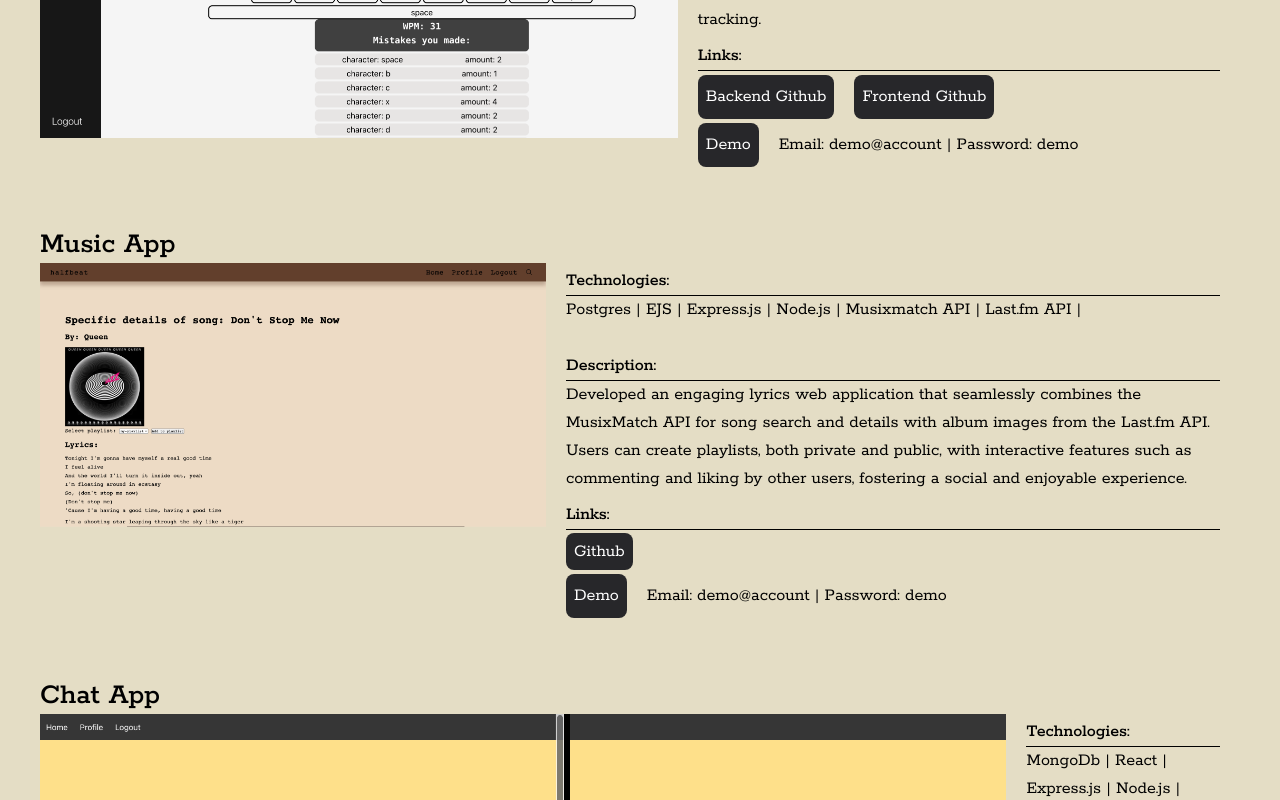
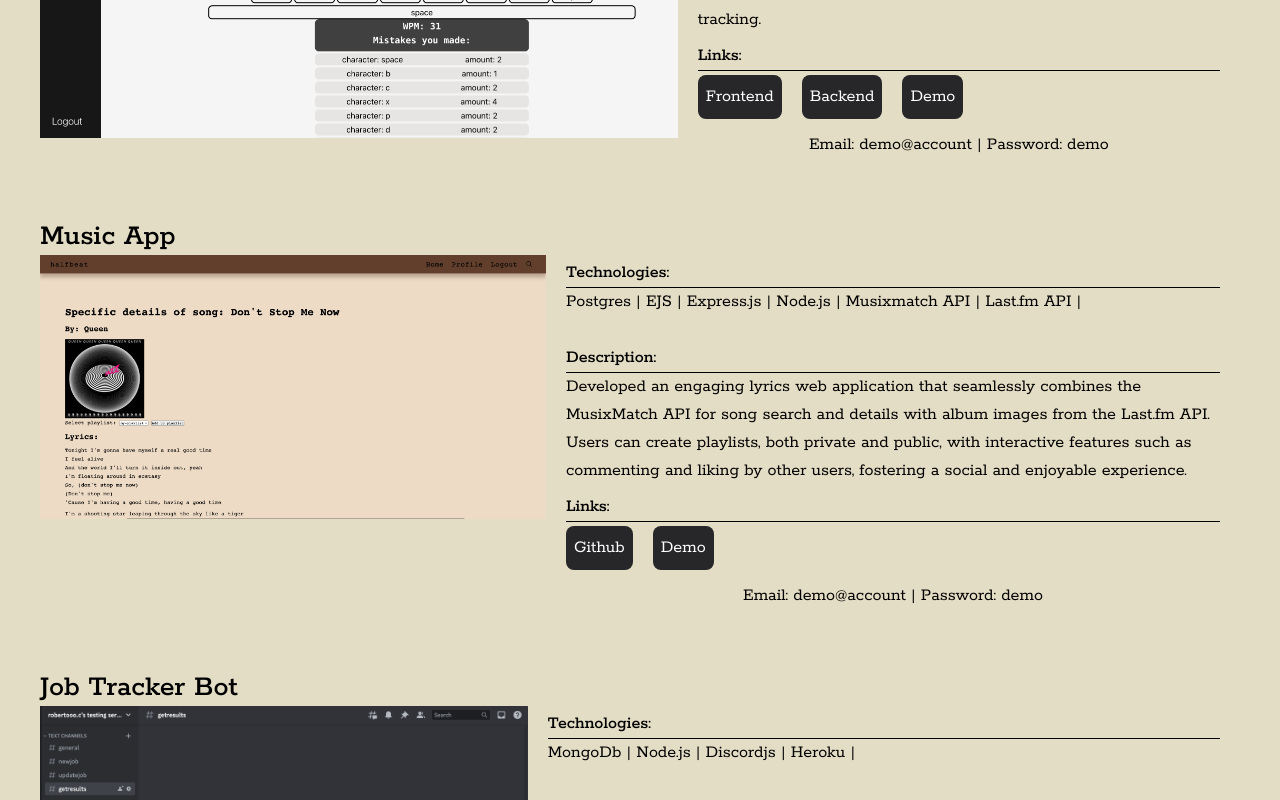
Before and after one commit to robertoooc/Roberto-Contreras-portfolio, a Next.js app: page / in a window 1280 px wide. Shown: the part 1680-2480 px from the top of the page. Built offline with nearby package versions, Linux system fonts and the light colour scheme.

Commit message:
changed out chat app project for new discord bot project

```diff
--- a/components/Projects.js
+++ b/components/Projects.js
@@ -1,64 +1,74 @@
 import Image from "next/image";
 export default function Projects({ project }) {
-  let github;
-  if (project.github.length > 1) {
-    github = (
-      <div className="">
-        <div className="flex space-x-5 mt-1">
-          <a
-            href={project.github[1]}
-            target="_blank"
-            className="bg-zinc-800 text-white rounded-lg p-2 text-center"
-          >
-            Backend Github
-          </a>
-          <a
-            href={project.github[0]}
-            target="_blank"
-            className="bg-zinc-800 text-white rounded-lg p-2 text-center"
-          >
-            Frontend Github
-          </a>
-        </div>
-        <div className="flex space-x-5 mt-1">
-          <a
-            href={project.demo}
-            target="_blank"
-            className="bg-zinc-800 text-white rounded-lg p-2"
-          >
-            Demo
-          </a>
-          <p className="place-self-center">
-            Email: demo@account | Password: demo
-          </p>
-        </div>
+  // let github;
+  // if (project.github.length > 1) {
+  //   github = (
+  //     <div className="">
+  //       <div className="flex space-x-5 mt-1">
+  //         <a
+  //           href={project.github[1]}
+  //           target="_blank"
+  //           className="bg-zinc-800 text-white rounded-lg p-2 text-center"
+  //         >
+  //           Backend Github
+  //         </a>
+  //         <a
+  //           href={project.github[0]}
+  //           target="_blank"
+  //           className="bg-zinc-800 text-white rounded-lg p-2 text-center"
+  //         >
+  //           Frontend Github
+  //         </a>
+  //       </div>
+  //       <div className="flex space-x-5 mt-1">
+  //         <a
+  //           href={project.demo}
+  //           target="_blank"
+  //           className="bg-zinc-800 text-white rounded-lg p-2"
+  //         >
+  //           Demo
+  //         </a>
+  //         {project.demoAccount ? (<p className="place-self-center">
+  //           Email: demo@account | Password: demo
+  //         </p>) : (<p></p>)}
+  //       </div>
+  //     </div>
+  //   );
+  // } else {
+  //   github = (
+  //     <div className="mt-2">
+  //       <a
+  //         href={project.github[0]}
+  //         target="_blank"
+  //         className="bg-zinc-800 text-white rounded-lg p-2"
+  //       >
+  //         Github
+  //       </a>
+  //       <div className="flex space-x-5 mt-2">
+  //         <a
+  //           href={project.demo}
+  //           target="_blank"
+  //           className="bg-zinc-800 text-white rounded-lg p-2 "
+  //         >
+  //           Demo
+  //         </a>
+  //       </div>
+  //     </div>
+  //   );
+  // }
+  let buttons = project.buttons.map((button) =>{
+    return (
+      <div className="flex space-x-5 mt-1" key={`button${project.buttons.indexOf(button)}`}>
+        <a
+          href={button.link}
+          target="_blank"
+          className="bg-zinc-800 text-white rounded-lg p-2 text-center"
+        >
+          {button.name}
+        </a>
       </div>
-    );
-  } else {
-    github = (
-      <div className="mt-2">
-        <a
-          href={project.github[0]}
-          target="_blank"
-          className="bg-zinc-800 text-white rounded-lg p-2"
-        >
-          Github
-        </a>
-        <div className="flex space-x-5 mt-2">
-          <a
-            href={project.demo}
-            target="_blank"
-            className="bg-zinc-800 text-white rounded-lg p-2 "
-          >
-            Demo
-          </a>
-          <p className="place-self-center">
-            Email: demo@account | Password: demo
-          </p>
-        </div>
-      </div>
-    );
-  }
+    )
+  })
   let technologies = "";
   project.technologies.forEach((tech) => (technologies += ` ${tech} |`));
   return (
@@ -80,7 +90,10 @@ export default function Projects({ project }) {
           </div>
           <div className="mt-2">
             <p className="border-b border-black font-medium">Links: </p>
-            <div>{github}</div>
+            <div className="flex space-x-5">{buttons}</div>
+          {project.demoAccount ? (<p className="place-self-center mt-3">
+            Email: demo@account | Password: demo
+          </p>) : (<p></p>)}
           </div>
         </div>
       </div>
--- a/constants/constants.js
+++ b/constants/constants.js
@@ -1,5 +1,5 @@
 import typingTestAppImg from "../public/imgs/TypingTestApp.png";
-import chatAppImg from "../public/imgs/chatApp.png";
+import discordBotImg from "../public/imgs/discordBot.png";
 import tagImg from "../public/imgs/tag.png";
 import musicAppImg from "../public/imgs/musicApp.png";
 import { GiDiploma, GiMeatCleaver } from "react-icons/gi";
@@ -18,6 +18,18 @@ export const typingTestApp = {
   ],
   demo: "https://benevolent-medovik-143b82.netlify.app/",
   img: typingTestAppImg,
+  demoAccount: true,
+  buttons: [
+    {
+      name: "Frontend",
+      link: "https://github.com/robertoooc/TypingTestApp-client",
+    },
+    {
+      name: "Backend",
+      link: "https://github.com/robertoooc/TypingTestApp-server",
+    },
+    { name: "Demo", link: "https://benevolent-medovik-143b82.netlify.app/" },
+  ],
 };
 export const musicApp = {
   name: "Music App",
@@ -34,18 +46,35 @@ export const musicApp = {
   github: ["https://github.com/robertoooc/project-2"],
   demo: "https://roberto-project-two-1114.herokuapp.com/",
   img: musicAppImg,
+  demoAccount: true,
+  buttons: [
+    { name: "Github", link: "https://github.com/robertoooc/project-2" },
+    { name: "Demo", link: "https://roberto-project-two-1114.herokuapp.com/" },
+  ],
 };
 export const chatApp = {
-  name: "Chat App",
-  technologies: ["MongoDb", "React", "Express.js", "Node.js", "Socket.io"],
+  name: "Job Tracker Bot",
+  technologies: ["MongoDb", "Node.js", "Discordjs", "Heroku"],
   description:
-    "Full-stack chat application using Socket.io to allow users to receive and emit messages with no delay.",
+    " Created a Discord bot using Discord.js, ready to infuse some fun into job tracking. With an effortless deployment on Heroku, this bot empowers users to explore job postings, update statuses, and add new opportunities through interactive commands. By integrating MongoDB as a reliable NoSQL database, the bot ensures seamless storage and organization of all job-related information, creating a dynamic and enjoyable job hunting experience.",
   github: [
-    "https://github.com/robertoooc/Project-3-Client",
-    "https://github.com/robertoooc/Project-3-server",
+    "https://github.com/robertoooc/Discord-bot",
+    "https://github.com/robertoooc/Discord-bot/blob/main/gifs/getResultsAll.gif",
   ],
-  demo: "https://courageous-selkie-645b7a.netlify.app/",
-  img: chatAppImg,
+  demo: "https://discord.com/oauth2/authorize?client_id=1106759915466403870&permissions=26829587381312&scope=bot",
+  img: discordBotImg,
+  demoAccount: false,
+  buttons: [
+    { name: "Github", link: "https://github.com/robertoooc/Discord-bot" },
+    {
+      name: "View Gif",
+      link: "https://github.com/robertoooc/Discord-bot/blob/main/gifs/getResultsAll.gif",
+    },
+    {
+      name: "Invite Bot",
+      link: "https://discord.com/oauth2/authorize?client_id=1106759915466403870&permissions=26829587381312&scope=bot",
+    },
+  ],
 };
 export const tag = {
   name: "Tag",
@@ -55,6 +84,8 @@ export const tag = {
   github: ["https://github.com/robertoooc/project1-pitch"],
   demo: "https://robertoooc.github.io/project1-pitch/",
   img: tagImg,
+  demoAccount: false,
+  buttons: [{ name: "Github", link: "https://github.com/robertoooc/project1-pitch"}, { name: "Demo", link: "https://robertoooc.github.io/project1-pitch/"}]
 };
 
 export const timeline = [
```
Also changed, not shown: public/imgs/DiscordBot.png (added).
